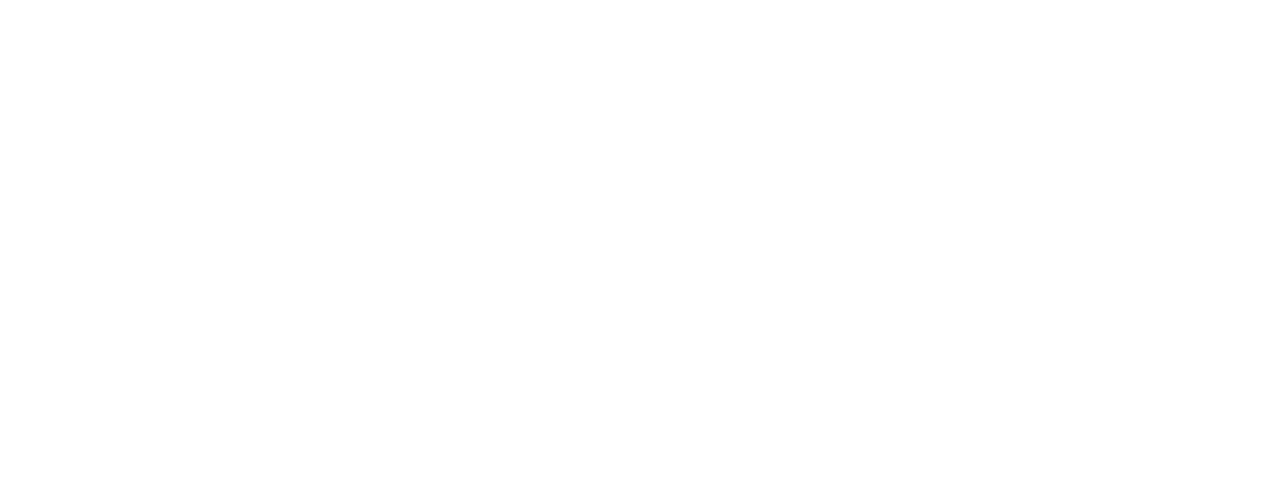
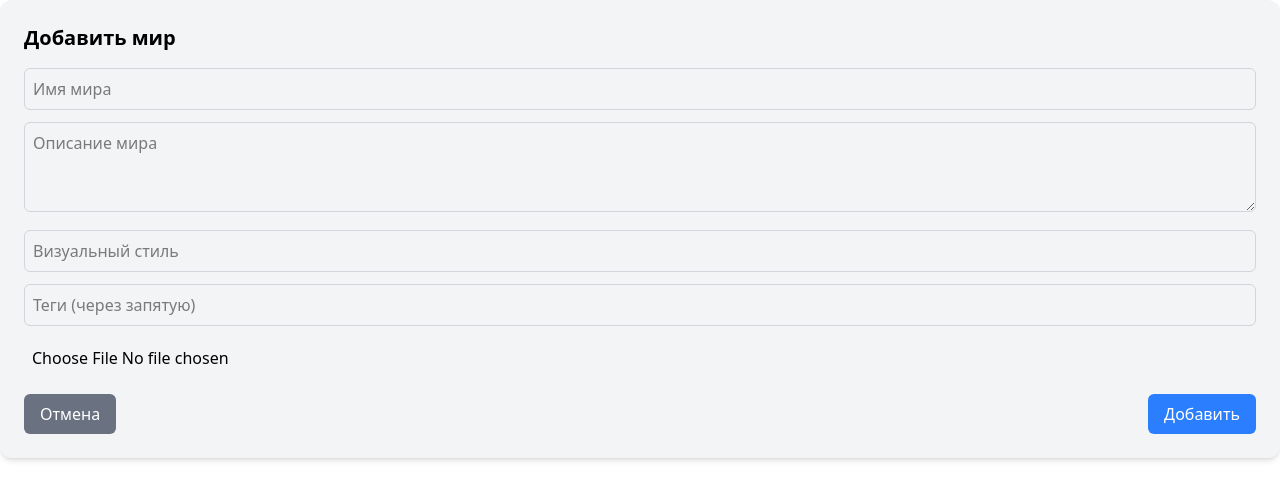
Before and after one commit to Markov-Andrey/mythic-library-renaissance, a Vue app in the folder frontend/: page /worlds-add in a window 1280 px wide. Before the commit this address had no page. Shown: the top 500 px of the page. Built offline with nearby package versions, Linux system fonts and the light colour scheme.

Commit message:
upd worlds api

```diff
--- a/frontend/src/components/WorldCard.vue
+++ b/frontend/src/components/WorldCard.vue
@@ -23,7 +23,7 @@
     </div>
 
     <img
-      v-if="showImage"
+      v-if="world.cover_image_path && showImage"
       :src="world.cover_image_path"
       alt="World Cover"
       class="w-full h-56 object-cover rounded-t-xl"
--- /dev/null
+++ b/frontend/src/pages/WorldsAddPage.vue
@@ -0,0 +1,70 @@
+<script setup>
+import { ref } from 'vue';
+import ky from 'ky';
+import router from "@/router.js";
+
+const name = ref('');
+const description = ref('');
+const visualStyle = ref('');
+const tags = ref('');
+const coverImageFile = ref(null);
+
+const handleFileChange = (e) => {
+  coverImageFile.value = e.target.files[0];
+};
+
+const handleSubmit = async () => {
+  const formData = new FormData();
+  formData.append('name', name.value);
+  formData.append('description', description.value);
+  formData.append('visual_style', visualStyle.value);
+  formData.append('tags', tags.value);
+  if (coverImageFile.value) formData.append('cover_image_path', coverImageFile.value);
+
+  try {
+    const apiBaseUrl = import.meta.env.VITE_API_BASE_URL;
+    await ky.post(`${apiBaseUrl}/worlds_add`, {
+      body: formData,
+    }).json();
+    await router.push('/');
+  } catch (err) {
+    console.error('Error:', err);
+  }
+};
+</script>
+
+<template>
+  <div class="p-6 bg-gray-100 rounded-xl shadow-md">
+    <h2 class="text-xl font-bold mb-4">Добавить мир</h2>
+
+    <form @submit.prevent="handleSubmit">
+      <div class="mb-3">
+        <input type="text" v-model="name" placeholder="Имя мира" class="p-2 w-full border border-gray-300 rounded-md"
+               required/>
+      </div>
+      <div class="mb-3">
+        <textarea v-model="description" placeholder="Описание мира" class="p-2 w-full border border-gray-300 rounded-md"
+                  rows="3" required></textarea>
+      </div>
+      <div class="mb-3">
+        <input type="text" v-model="visualStyle" placeholder="Визуальный стиль"
+               class="p-2 w-full border border-gray-300 rounded-md" required/>
+      </div>
+      <div class="mb-3">
+        <input type="text" v-model="tags" placeholder="Теги (через запятую)"
+               class="p-2 w-full border border-gray-300 rounded-md" required/>
+      </div>
+      <div class="mb-4">
+        <input type="file" @change="handleFileChange" class="p-2"/>
+      </div>
+
+      <div class="flex justify-between">
+        <router-link to="/" class="px-4 py-2 bg-gray-500 text-white rounded-md hover:bg-gray-600">Отмена</router-link>
+        <button @click="handleSubmit" type="submit" class="px-4 py-2 bg-blue-500 text-white rounded-md hover:bg-blue-600">Добавить</button>
+      </div>
+    </form>
+  </div>
+</template>
+
+<style scoped>
+</style>
--- a/frontend/src/pages/WorldsPage.vue
+++ b/frontend/src/pages/WorldsPage.vue
@@ -11,13 +11,13 @@
           :world="world"
         />
 
-        <div class="bg-gray-100 p-6 rounded-xl shadow-md hover:shadow-lg transition-all flex items-center justify-center cursor-pointer hover:brightness-125 group">
+        <router-link to="/worlds-add" class="bg-gray-100 p-6 rounded-xl shadow-md hover:shadow-lg transition-all flex items-center justify-center cursor-pointer hover:brightness-125 group">
           <div class="rounded-full bg-blue-300 w-20 h-20 flex items-center justify-center group-hover:bg-blue-400 transition-colors">
             <svg class="w-12 h-12 text-white group-hover:text-white" xmlns="http://www.w3.org/2000/svg" viewBox="0 0 24 24" fill="none" stroke="currentColor" stroke-width="3" stroke-linecap="round" stroke-linejoin="round">
               <path d="M12 5v14M5 12h14"></path>
             </svg>
           </div>
-        </div>
+        </router-link>
 
       </div>
     </div>
--- a/frontend/src/router.js
+++ b/frontend/src/router.js
@@ -1,6 +1,7 @@
 import { createRouter, createWebHistory } from 'vue-router';
 
 import WorldsPage from '@/pages/WorldsPage.vue';
+import WorldsAddPage from '@/pages/WorldsAddPage.vue';
 import TestPage from '@/pages/TestPage.vue';
 
 const routes = [
@@ -8,6 +9,11 @@ const routes = [
     path: '/',
     name: 'worlds',
     component: WorldsPage,
+  },
+  {
+    path: '/worlds-add',
+    name: 'worlds-add',
+    component: WorldsAddPage,
   },
   {
     path: '/test',
```
Also changed, not shown: 1 other file (tests, documents, lock files or other folders).
